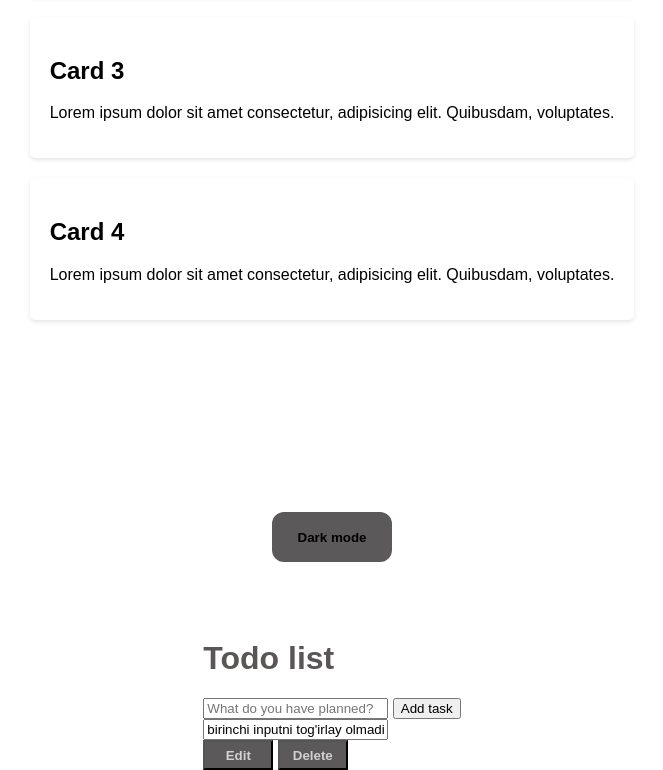
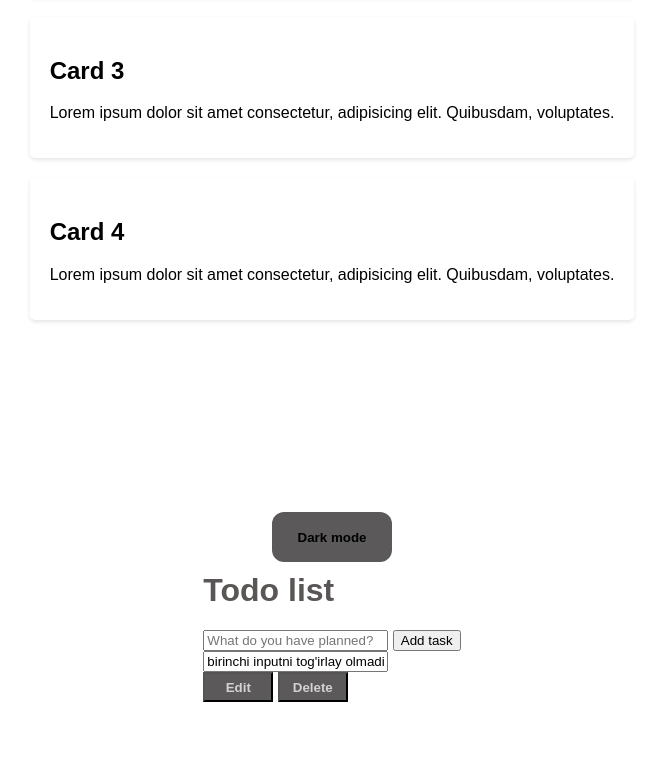
Before and after one commit to Ziyodilloxon/5-oy.6-dars, a plain HTML site: page index.html in a window 1280 px wide. Shown: the part 345-1115 px from the top of the page, without its empty margins (308-971 px from the left). After the commit the page ends 1047 px from the top, so only its background shows below. Drawn offline with nearby package versions, Linux system fonts and the light colour scheme; files that its build step writes are made by us from their sources.

Commit message:
fayl yuklandi

```diff
--- a/style/style.scss
+++ b/style/style.scss
@@ -45,7 +45,7 @@ body {
 }
 #lastDiv {
   position: relative;
-  bottom: -268px;
+  bottom: -200px;
   h1 {
     font-weight: 600;
     font-family: sans-serif;
```
